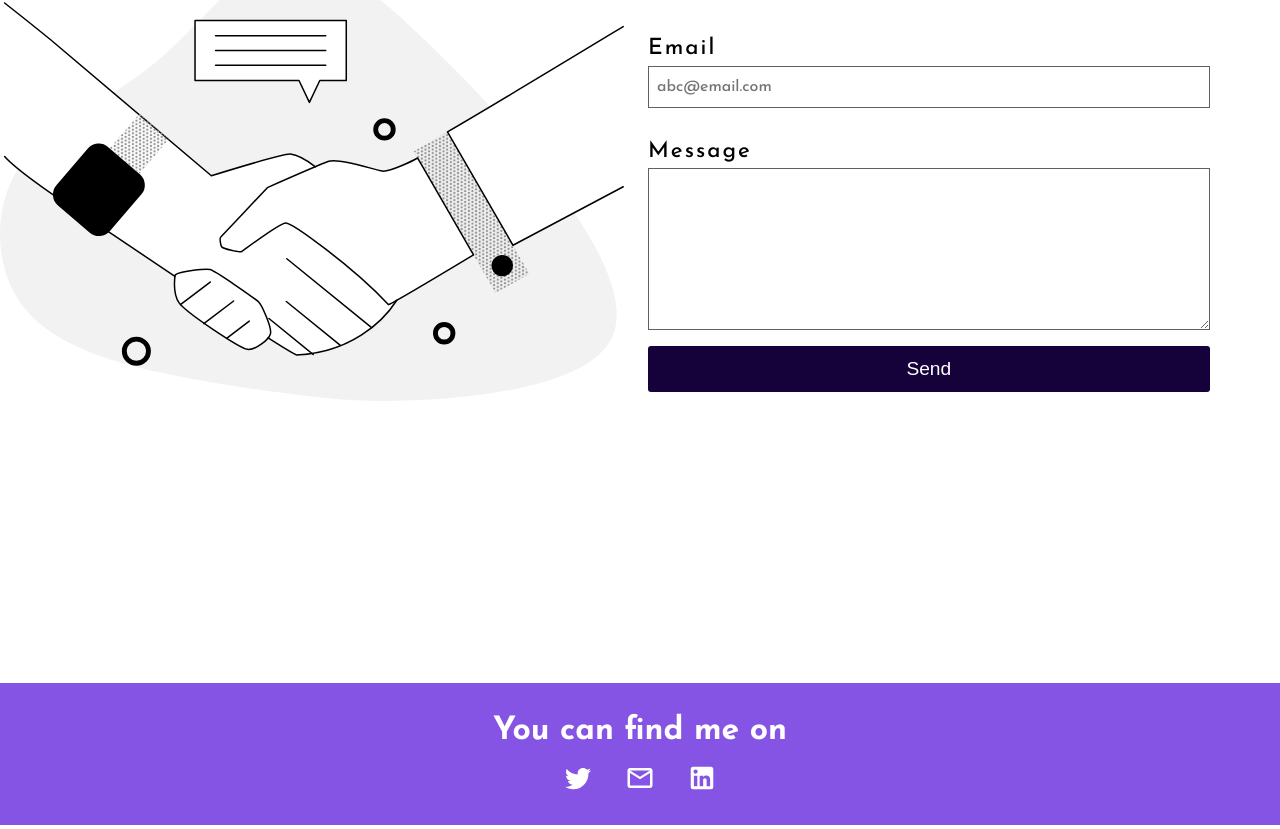
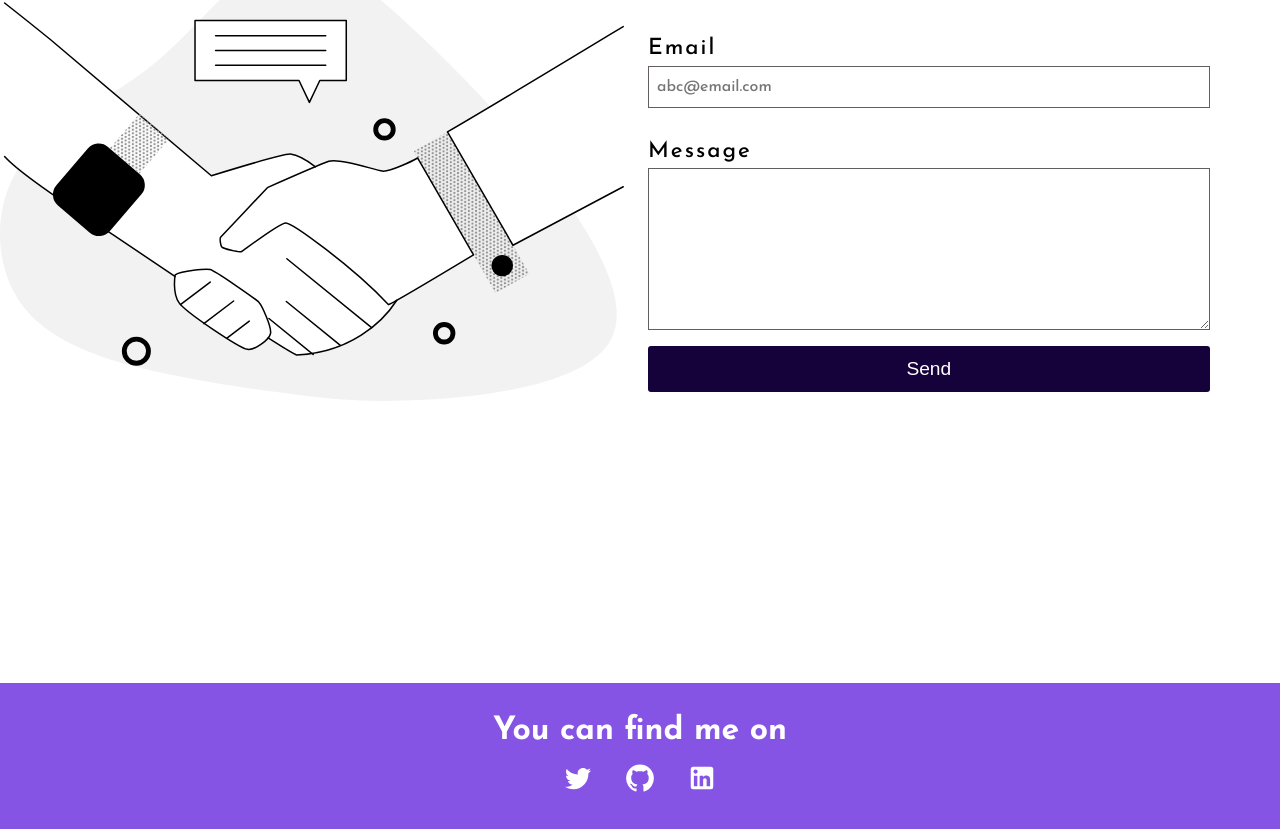
Before and after one commit to gmkumaran87/portfolio, a React (Create React App) app: page / in a window 1280 px wide. Shown: the part 2700-3529 px from the top of the page. Built offline with nearby package versions, Linux system fonts and the light colour scheme.

Commit message:
Added links to Footer icons

```diff
--- a/src/components/footer/Footer.js
+++ b/src/components/footer/Footer.js
@@ -1,6 +1,6 @@
 import React from "react";
 import "./Footer.scss";
-import { EmailOutlined, Twitter, LinkedIn } from "@mui/icons-material/";
+import { Twitter, LinkedIn, GitHub } from "@mui/icons-material/";
 
 const Footer = () => {
   return (
@@ -8,9 +8,27 @@
       <div className="wrapper">
         <h2>You can find me on</h2>
         <div className="footer-icons">
-          <Twitter className="icon" />
-          <EmailOutlined className="icon" />
-          <LinkedIn className="icon" />
+          <a
+            href="https://twitter.com/gmkumaran87"
+            target="_blank"
+            rel="noreferrer"
+          >
+            <Twitter className="icon" />
+          </a>
+          <a
+            href="https://github.com/gmkumaran87"
+            target="_blank"
+            rel="noreferrer"
+          >
+            <GitHub className="icon" />
+          </a>
+          <a
+            href="https://www.linkedin.com/in/gmkumaran"
+            target="_blank"
+            rel="noreferrer"
+          >
+            <LinkedIn className="icon" />
+          </a>
         </div>
       </div>
     </div>
```
